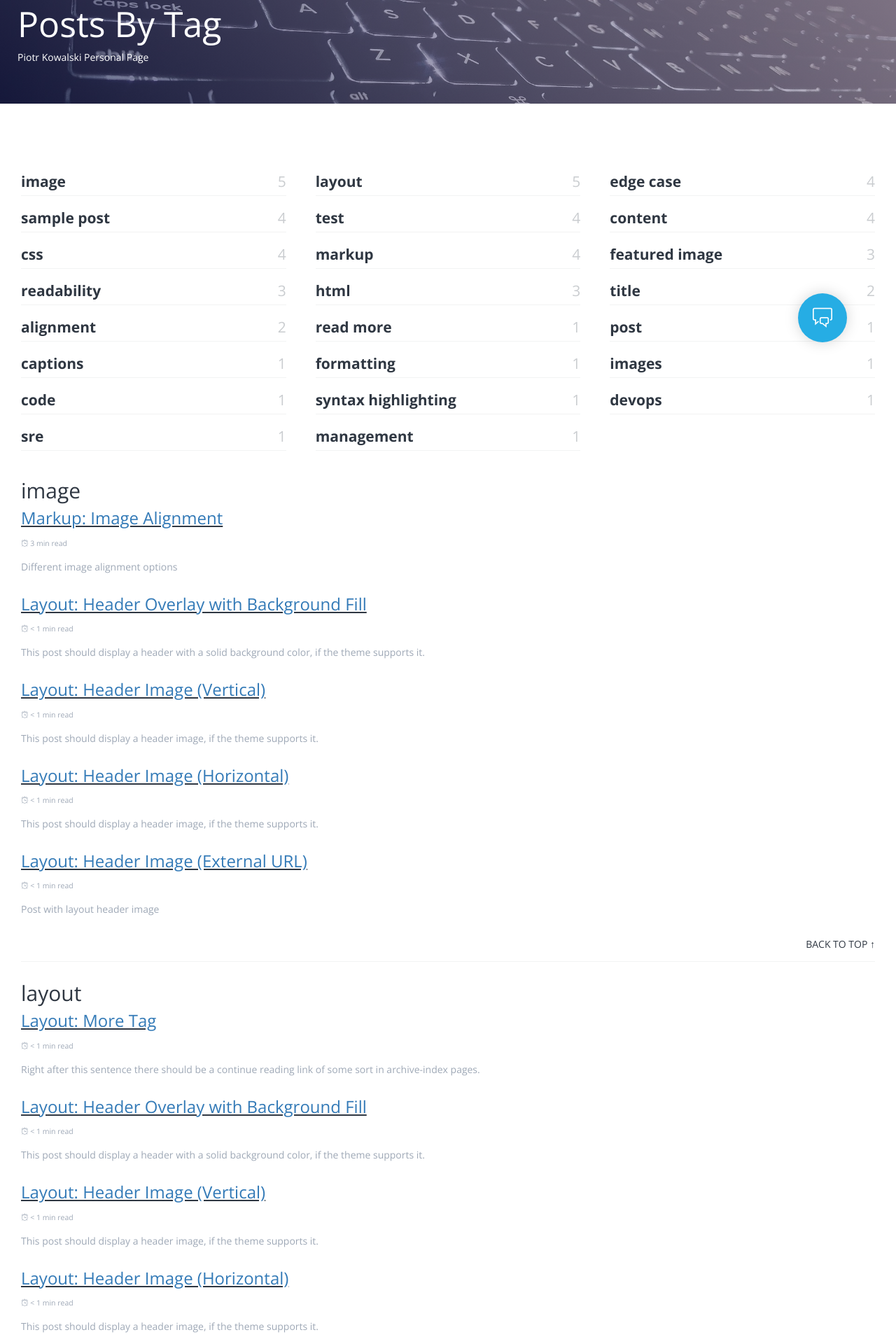
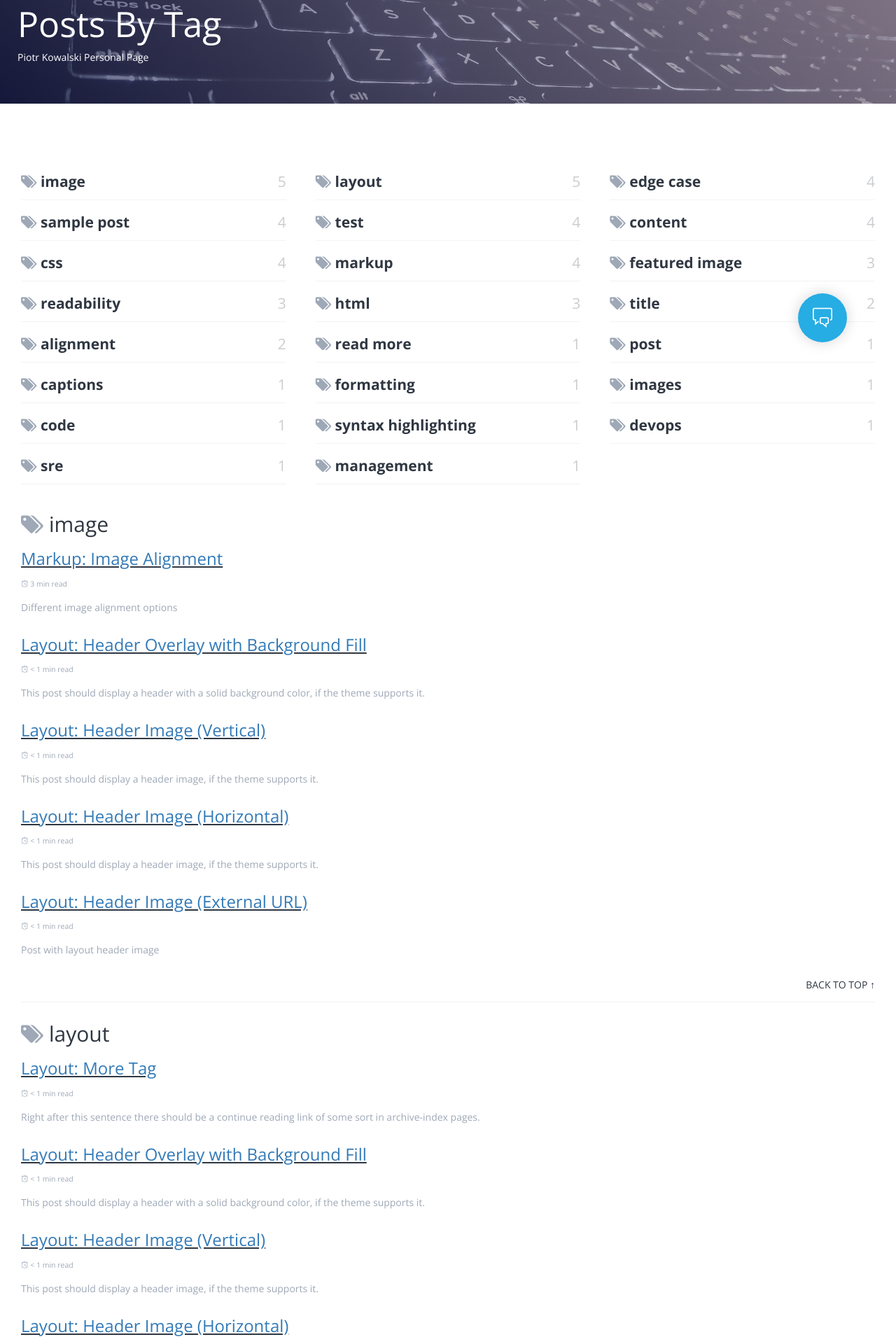
Before and after one commit to bitroniq/bitroniq.github.io, a Jekyll site: the page built from _pages/archive-tags.md, in a window 1280 px wide. Shown: the part 341-2261 px from the top of the page at 70% size. Built offline with Jekyll 4.4.1, drawn with Linux system fonts in a browser that asks for light colours; comment, search, counter and statistics services are not loaded.

Commit message:
Updated layout of the tags archive page #32

```diff
--- a/_layouts/tags.html
+++ b/_layouts/tags.html
@@ -17,7 +17,7 @@ layout: archive
       {% if tag[1].size == i %}
         <li>
           <a href="#{{ tag[0] | slugify }}">
-            <strong>{{ tag[0] }}</strong> <span class="taxonomy__count">{{ i }}</span>
+            <strong><p class="fa fa-tags"></p> {{ tag[0] }}</strong> <span class="taxonomy__count">{{ i }}</span>
           </a>
         </li>
       {% endif %}
@@ -29,7 +29,7 @@ layout: archive
   {% for tag in site.tags %}
     {% if tag[1].size == i %}
       <section id="{{ tag[0] | slugify | downcase }}" class="taxonomy__section">
-        <h2 class="archive__subtitle">{{ tag[0] }}</h2>
+        <h2 class="archive__subtitle"><p class="fa fa-tags"></p> {{ tag[0] }}</h2>
         <div class="entries-{{ page.entries_layout | default: 'list' }}">
           {% for post in tag.last %}
             {% include archive-single.html type=page.entries_layout %}
```
